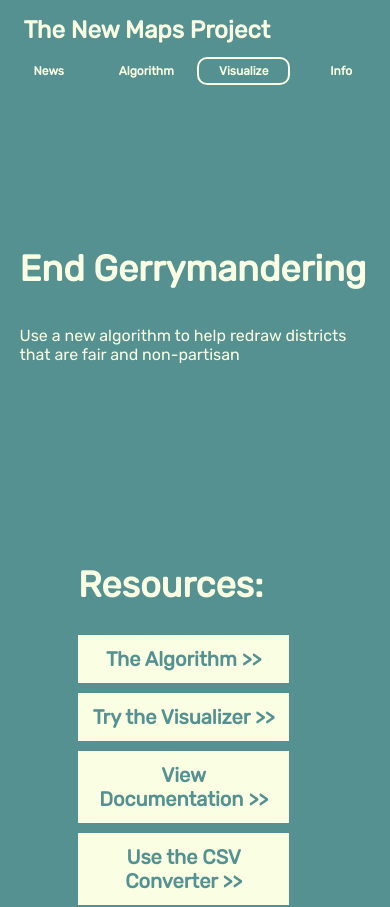
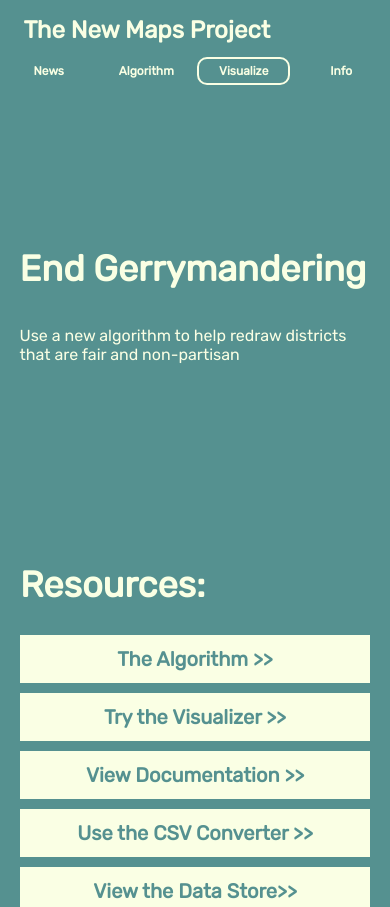
Before and after one commit to vincentcai48/The-New-Maps-Project-Website, a React (Create React App) app in the folder client/: page / in a window 390 px wide. Shown: the top 907 px of the page. Built offline with nearby package versions, Linux system fonts and the light colour scheme.

Commit message:
formatted some margins on the home page

```diff
--- a/client/src/index.css
+++ b/client/src/index.css
@@ -285,7 +285,8 @@ section#top-section {
 
 #resources li a {
   text-decoration: none;
-  margin: 10px 0;
+  margin: 10px 0px;
+  margin-right: 0px;
   text-align: center;
   max-width: 400px;
   display: block;
@@ -718,10 +719,6 @@ ul#algorithm-input-headers li p {
 }
 
 @media (max-width: 570px) {
-  #resources li a {
-    max-width: 80%;
-  }
-
   #home2 {
     grid-template-columns: 1fr;
   }
@@ -790,4 +787,13 @@ ul#algorithm-input-headers li p {
   #resources-paragraph {
     margin-right: 20px;
   }
+
+  #home2 div {
+    margin: auto 20px;
+  }
+
+  #resources li a {
+    box-sizing: border-box;
+    width: 100%;
+  }
 }
```
